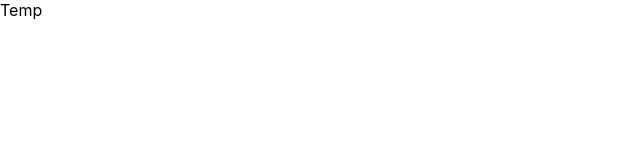
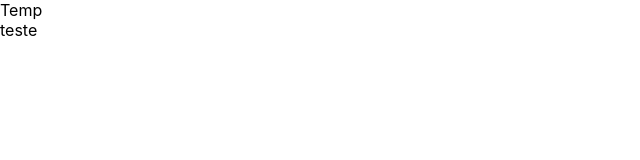
Before and after one commit to kacpermazur/ClientProjectHeatSim, a React (Create React App) app in the folder heat-sim/: page / in a window 1280 px wide. Shown: the top 160 px of the page, without its empty margins (0-640 px from the left). Built offline with nearby package versions, Linux system fonts and the light colour scheme.

Commit message:
linking Compoments

```diff
--- a/heat-sim/src/App.js
+++ b/heat-sim/src/App.js
@@ -1,9 +1,14 @@
 import React, { Component } from "react";
-import PropTypes from "prop-types";
+import Slider from "./componets/Slider";
 
 class App extends Component {
   render() {
-    return <div>Temp</div>;
+    return (
+      <React.Fragment>
+        <div>Temp</div>
+        <Slider />
+      </React.Fragment>
+    );
   }
 }
 
--- a/heat-sim/src/componets/Slider.js
+++ b/heat-sim/src/componets/Slider.js
@@ -1,4 +1,21 @@
 import React, { Component } from "react";
 import PropTypes from "prop-types";
 
-class Slider extends Component {}
+class Slider extends Component {
+  static propTypes = {
+    value: PropTypes.number,
+    min: PropTypes.number,
+    max: PropTypes.number,
+    step: PropTypes.number
+  };
+
+  render() {
+    return (
+      <div>
+        <div>teste</div>
+      </div>
+    );
+  }
+}
+
+export default Slider;
```
